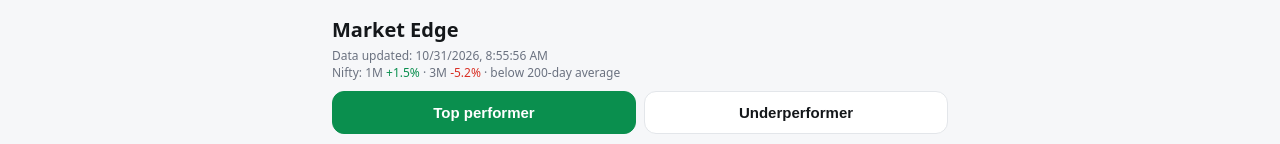
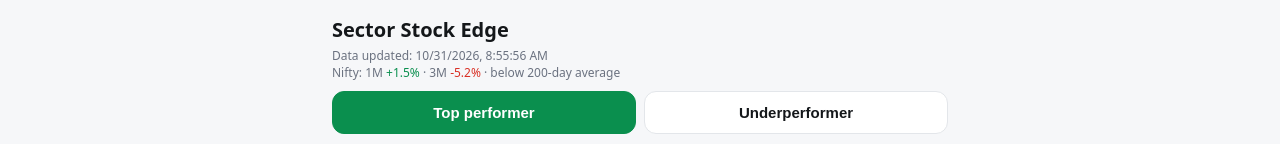
Before and after one commit to shantanubhoumik66-afk/Sector-Stock-Edge, a plain HTML site: page index.html in a window 1280 px wide. Shown: the top 144 px of the page. Drawn offline with Linux system fonts and the light colour scheme.

Commit message:
Update index.html

```diff
--- a/index.html
+++ b/index.html
@@ -1,7 +1,7 @@
 <!DOCTYPE html>
 <html lang="en"><head><meta charset="utf-8">
 <meta name="viewport" content="width=device-width, initial-scale=1">
-<title>Market Edge</title>
+<title>Sector Stock Edge</title>
 <link rel="manifest" href="manifest.webmanifest"><meta name="theme-color" content="#12306b"><link rel="icon" href="icon-192.png">
 <style>
 :root{--bg:#f6f7f9;--card:#fff;--tx:#14171a;--mu:#6b7280;--bd:#e3e6ea;--gd:#0a8f4e;--bdc:#d93025;--ac:#2557d6}
@@ -19,7 +19,7 @@ nav{position:fixed;bottom:0;left:0;right:0;display:flex;background:var(--card);b
 nav button{flex:1;padding:14px 4px;border:0;background:none;color:var(--mu);font-size:14px;font-weight:600}nav button.on{color:var(--ac);border-top:3px solid var(--ac)}
 .back{background:none;border:0;color:var(--ac);font-size:15px;padding:6px 0}a{color:var(--ac)}
 </style></head><body>
-<h1>Market Edge</h1><div class="mu" id="upd">Loading…</div><div id="app"></div>
+<h1>Sector Stock Edge</h1><div class="mu" id="upd">Loading…</div><div id="app"></div>
 <nav><button id="t0" onclick="go(0)">Sector</button><button id="t1" onclick="go(1)">Right valuation</button><button id="t2" onclick="go(2)">Order book</button></nav>
 <script>
 let D=null,tab=0,sub="top",sec=null,sel=null,qy="",ord=null;
```
